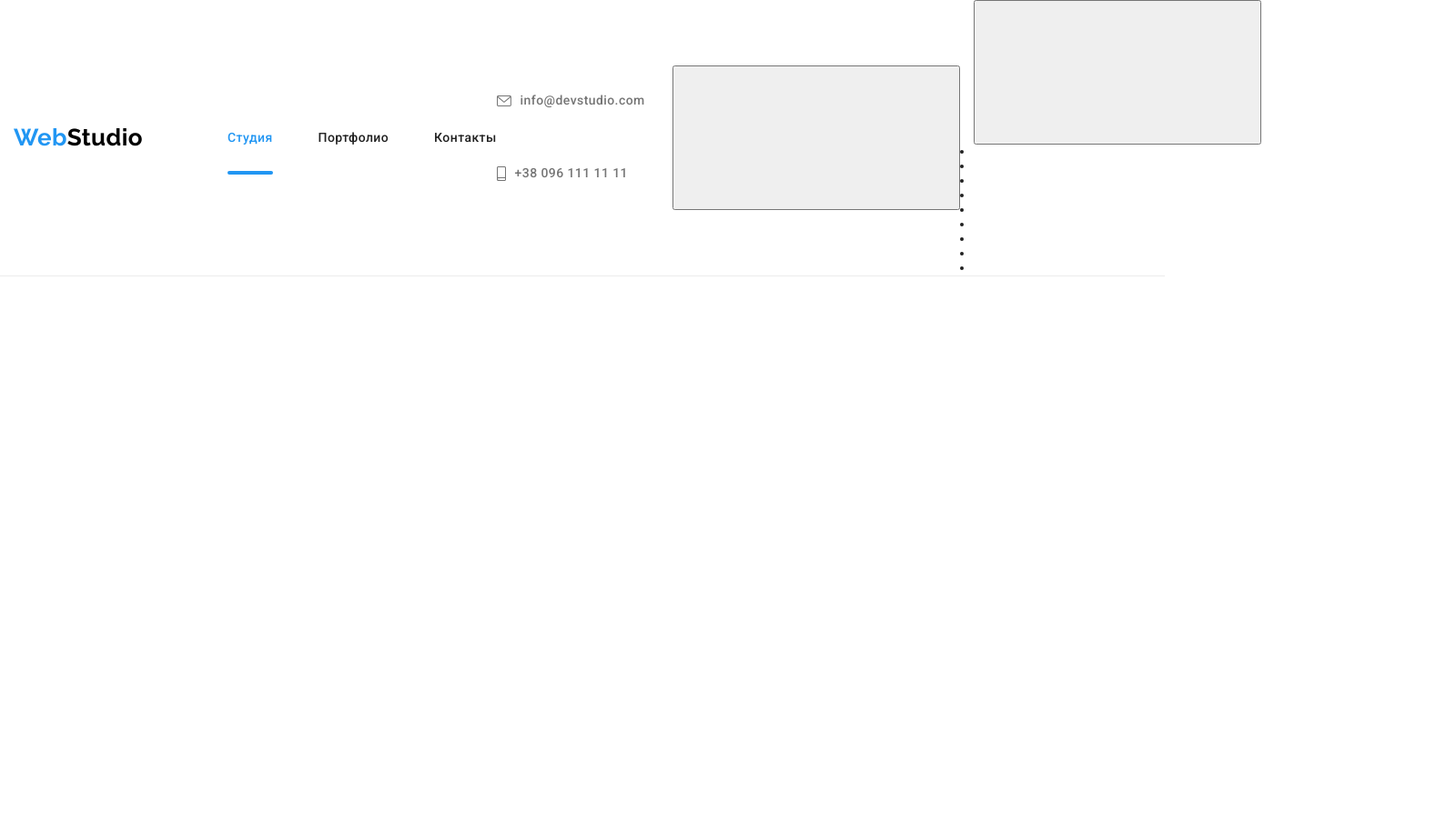
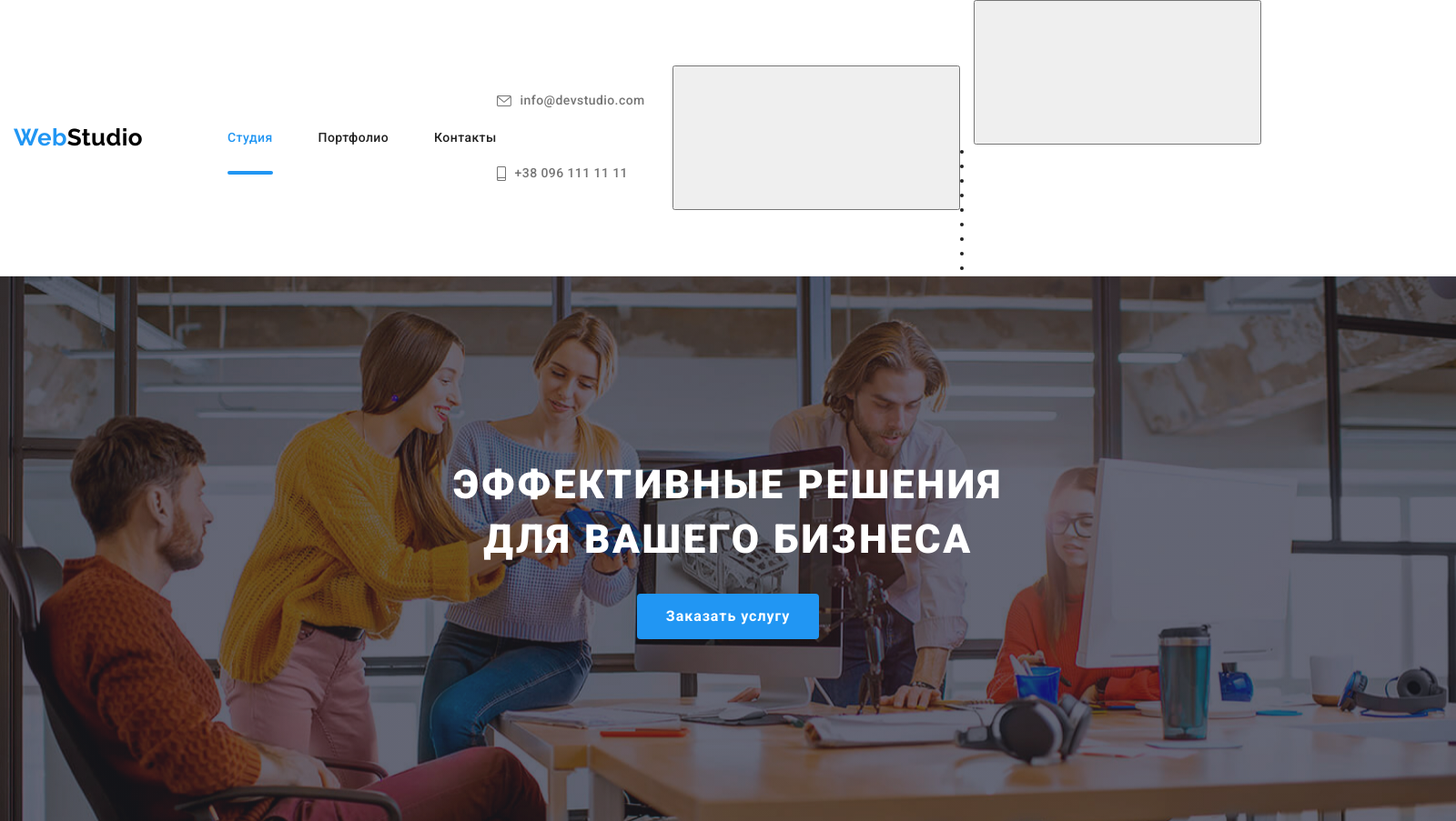
Before and after one commit to Kyle-Roman/goit-markup-hw-08, a plain HTML site: page index.html in a window 1280 px wide. Shown: the whole page at 91% size, 1600 px wide, since content can reach past the window. Before the commit the page ends 800 px from the top, so only its background shows below. Drawn offline with nearby package versions, Linux system fonts and the light colour scheme.

Commit message:
added settings.json

```diff
--- a/index.html
+++ b/index.html
@@ -103,12 +103,12 @@
   </header>
   <main>
     <!-- HERO -->
-    <!-- <section class="hero">
+    <section class="hero">
       <div class="container">
         <h1 class="hero-title">Эффективные решения для вашего бизнеса</h1>
         <button class="modal-btn" type="submit" data-modal-open>Заказать услугу</button>
       </div>
-    </section> -->
+    </section>
     <!-- SPECIALTIES -->
     <!-- <section class="specialties">
       <h2 class="visually-hidden">Особенности</h2>
--- a/sass/base/_container.scss
+++ b/sass/base/_container.scss
@@ -7,11 +7,17 @@
     justify-content: space-between;
     align-items: center;
   }
+
+  .hero & {
+    padding-top: 200px;
+    padding-bottom: 200px;
+    max-width: 696px;
+  }
 }
 
 @media screen and (min-width: 480px) {
   .container {
-    width: 448px;
+    width: 450px;
     margin: 0 auto;
   }
 }
@@ -39,9 +45,3 @@
 //   display: flex;
 //   align-items: baseline;
 // }
-
-// .hero & {
-//   padding-top: 200px;
-//   padding-bottom: 200px;
-//   max-width: 696px;
-// }
--- a/sass/layout/_hero.scss
+++ b/sass/layout/_hero.scss
@@ -1,23 +1,22 @@
 .hero {
   margin: 0 auto;
-  width: 1600px;
   background-color: #c4c4c4;
   text-align: center;
   background-image: linear-gradient(
       rgba(47, 48, 58, 0.4),
       rgba(47, 48, 58, 0.4)
     ),
-    url(../images/hero-bg.jpg);
+    url(../images/mobile/studio/hero-bg.jpg);
   background-repeat: no-repeat;
   background-size: cover;
 }
 
-.hero-title {
-  margin-bottom: 30px;
-  font-weight: 900;
-  font-size: 44px;
-  line-height: 1.36;
-  letter-spacing: 0.06em;
-  text-transform: uppercase;
-  color: var(--accent-text-color);
-}
+// .hero-title {
+//   margin-bottom: 30px;
+//   font-weight: 900;
+//   font-size: 44px;
+//   line-height: 1.36;
+//   letter-spacing: 0.06em;
+//   text-transform: uppercase;
+//   color: var(--accent-text-color);
+// }
```
